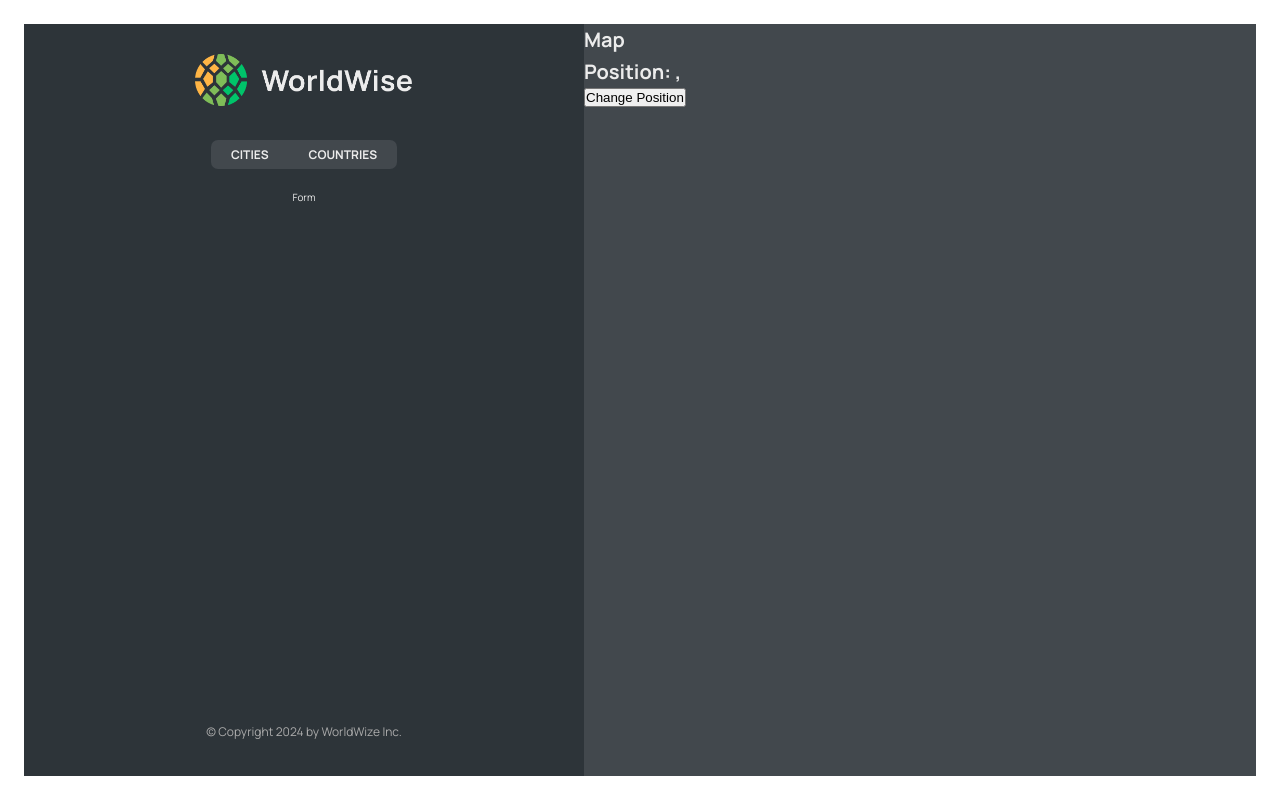
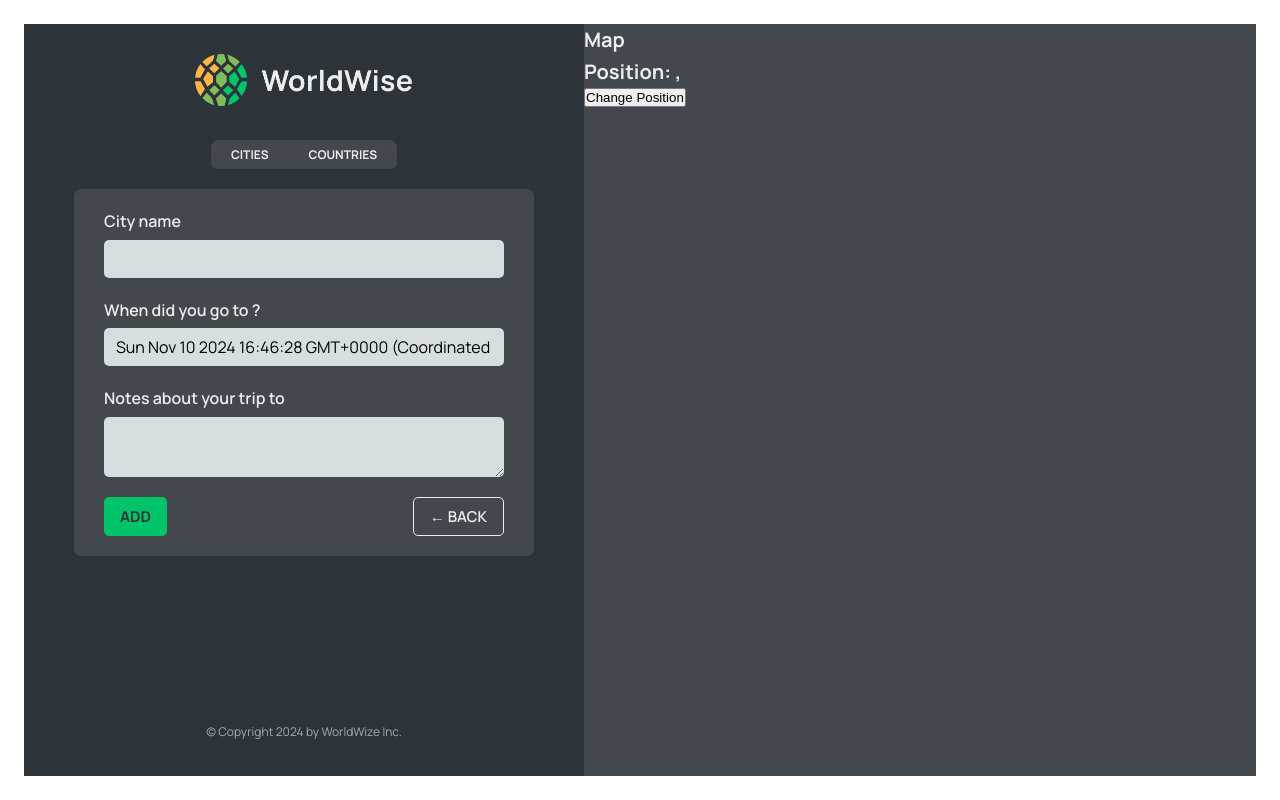
Before and after one commit to tabish-javed/react_worldwize, a React (Vite) app: page /app/form in a window 1280 px wide. Built offline with nearby package versions, Linux system fonts and the light colour scheme; data requests are answered from the project's data file.

Commit message:
using programmatic navigation with useNavigate

```diff
--- a/src/App.jsx
+++ b/src/App.jsx
@@ -10,6 +10,7 @@
 import CityList from "./components/CityList"
 import CountryList from "./components/CountryList"
 import City from "./components/City"
+import Form from "./components/Form"
 
 const BASE_URL = "http://localhost:8000/cities"
 
@@ -46,7 +47,7 @@
           <Route path={ "cities" } element={ <CityList cities={ cities } isLoading={ isLoading } /> } />
           <Route path={ "cities/:id" } element={ <City /> } />
           <Route path={ "countries" } element={ <CountryList cities={ cities } isLoading={ isLoading } /> } />
-          <Route path={ "form" } element={ <p>Form</p> } />
+          <Route path={ "form" } element={ <Form /> } />
         </Route >
         <Route path={ "*" } element={ <PageNotFound /> } />
       </Routes>
--- /dev/null
+++ b/src/components/Button.jsx
@@ -0,0 +1,11 @@
+import styles from './Button.module.css'
+
+function Button ({ children, onClick, type }) {
+  return (
+    <button onClick={ onClick } className={ `${styles.btn} ${styles[type]}` }>
+      { children }
+    </button>
+  )
+}
+
+export default Button
--- a/src/components/Form.jsx
+++ b/src/components/Form.jsx
@@ -3,8 +3,10 @@
 import { useState } from "react";
 
 import styles from "./Form.module.css";
+import Button from "./Button";
+import { useNavigate } from "react-router-dom";
 
-export function convertToEmoji(countryCode) {
+export function convertToEmoji (countryCode) {
   const codePoints = countryCode
     .toUpperCase()
     .split("")
@@ -12,45 +14,50 @@
   return String.fromCodePoint(...codePoints);
 }
 
-function Form() {
+function Form () {
+  const navigate = useNavigate()
+
   const [cityName, setCityName] = useState("");
   const [country, setCountry] = useState("");
   const [date, setDate] = useState(new Date());
   const [notes, setNotes] = useState("");
 
   return (
-    <form className={styles.form}>
-      <div className={styles.row}>
+    <form className={ styles.form }>
+      <div className={ styles.row }>
         <label htmlFor="cityName">City name</label>
         <input
           id="cityName"
-          onChange={(e) => setCityName(e.target.value)}
-          value={cityName}
+          onChange={ (e) => setCityName(e.target.value) }
+          value={ cityName }
         />
-        {/* <span className={styles.flag}>{emoji}</span> */}
+        {/* <span className={styles.flag}>{emoji}</span> */ }
       </div>
 
-      <div className={styles.row}>
-        <label htmlFor="date">When did you go to {cityName}?</label>
+      <div className={ styles.row }>
+        <label htmlFor="date">When did you go to { cityName }?</label>
         <input
           id="date"
-          onChange={(e) => setDate(e.target.value)}
-          value={date}
+          onChange={ (e) => setDate(e.target.value) }
+          value={ date }
         />
       </div>
 
-      <div className={styles.row}>
-        <label htmlFor="notes">Notes about your trip to {cityName}</label>
+      <div className={ styles.row }>
+        <label htmlFor="notes">Notes about your trip to { cityName }</label>
         <textarea
           id="notes"
-          onChange={(e) => setNotes(e.target.value)}
-          value={notes}
+          onChange={ (e) => setNotes(e.target.value) }
+          value={ notes }
         />
       </div>
 
-      <div className={styles.buttons}>
-        <button>Add</button>
-        <button>&larr; Back</button>
+      <div className={ styles.buttons }>
+        <Button type={ "primary" }>Add</Button>
+        <Button type={ "back" } onClick={ (e) => {
+          e.preventDefault()
+          navigate(-1)
+        } }>&larr; Back</Button>
       </div>
     </form>
   );
--- a/src/components/Map.jsx
+++ b/src/components/Map.jsx
@@ -1,14 +1,15 @@
-import { useSearchParams } from 'react-router-dom'
+import { useNavigate, useSearchParams } from 'react-router-dom'
 import styles from './Map.module.css'
 
 function Map () {
+  const navigate = useNavigate()
   const [searchParams, setSearchParams] = useSearchParams()
 
-  const lat = searchParams.get('lat')
-  const lng = searchParams.get('lng')
+  const lat = searchParams.get("lat")
+  const lng = searchParams.get("lng")
 
   return (
-    <div className={ styles.mapContainer }>
+    <div className={ styles.mapContainer } onClick={ () => { navigate("form") } }>
       <h1>Map</h1>
       <h1>Position: { lat }, { lng }</h1>
       <button onClick={ () => setSearchParams({ lat: 23, lng: 50 }) }>Change Position</button>
```
